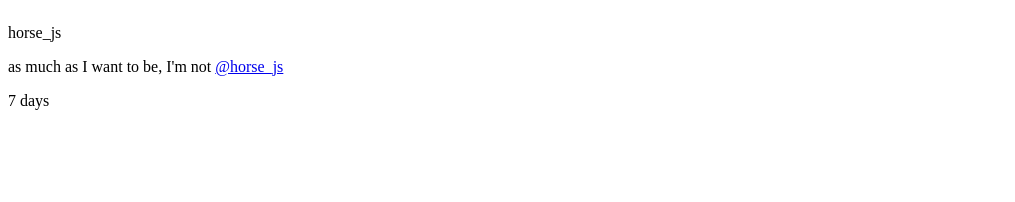
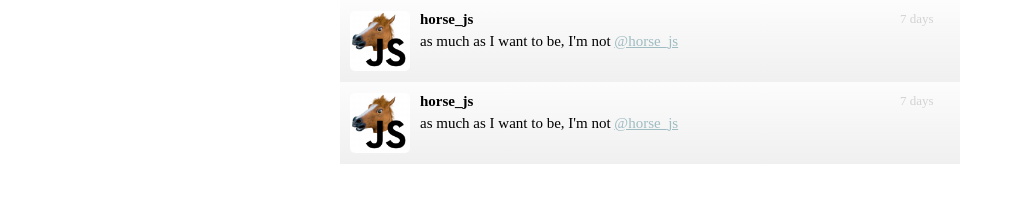
Before and after one commit to oguzcanhuner/horsejs, a plain HTML site: page index.html in a window 1280 px wide. Shown: the whole page, without its empty margins (0-1015 px from the left). Drawn offline with Linux system fonts and the light colour scheme.

Commit message:
finish styling

```diff
--- a/index.html
+++ b/index.html
@@ -3,16 +3,31 @@
     <link href="stylesheet.css" rel="stylesheet">
   </head>
   <body>
-    <div class="container-responsive">
-      <div class="columns-1-12">
-        <img></img>
+    <div class="container">
+      <div class="row">
+        <div class="columns-1-10">
+          <img src="horse-js.png"></img>
+        </div>
+        <div class="columns-8-10">
+          <p class="bold">horse_js</p>
+          <p>as much as I want to be, I'm not <a href="#">@horse_js</a></p>
+        </div>
+        <div class="columns-1-10">
+          <p class="small faded">7 days</p>
+        </div>
       </div>
-      <div class="columns-10-12">
-        <p class="bold">horse_js</p>
-        <p>as much as I want to be, I'm not <a href="#">@horse_js</a></p>
-      </div>
-      <div class="columns-1-12">
-        <p class="small faded">7 days</p>
+
+      <div class="row">
+        <div class="columns-1-10">
+          <img src="horse-js.png"></img>
+        </div>
+        <div class="columns-8-10">
+          <p class="bold">horse_js</p>
+          <p>as much as I want to be, I'm not <a href="#">@horse_js</a></p>
+        </div>
+        <div class="columns-1-10">
+          <p class="small faded">7 days</p>
+        </div>
       </div>
     </div>
   </body>
--- a/stylesheet.css
+++ b/stylesheet.css
@@ -0,0 +1,65 @@
+body{
+  margin: 0;
+  padding: 0;
+}
+
+img{
+  width: 100%;
+  border-radius: 5px;
+}
+
+p{
+  padding: 0 10px;
+  padding-bottom: 5px;
+  margin: 0;
+  font-size: 15px;
+}
+
+a{
+  color: #9FBCC2;
+}
+
+.bold{ font-weight: bold; }
+.small{ font-size: 13px; }
+.faded{ color: lightgrey; }
+
+.container{
+  max-width: 600px;
+  margin: auto;
+}
+
+.row{
+  /* IE10 Consumer Preview */
+  background-image: -ms-linear-gradient(top, #FCFCFC 0%, #F0F0F0 100%);
+
+  /* Mozilla Firefox */
+  background-image: -moz-linear-gradient(top, #FCFCFC 0%, #F0F0F0 100%);
+
+  /* Opera */
+  background-image: -o-linear-gradient(top, #FCFCFC 0%, #F0F0F0 100%);
+
+  /* Webkit (Safari/Chrome 10) */
+  background-image: -webkit-gradient(linear, left top, left bottom, color-stop(0, #FCFCFC), color-stop(1, #F0F0F0));
+
+  /* Webkit (Chrome 11+) */
+  background-image: -webkit-linear-gradient(top, #FCFCFC 0%, #F0F0F0 100%);
+
+  /* W3C Markup, IE10 Release Preview */
+  background-image: linear-gradient(to bottom, #FCFCFC 0%, #F0F0F0 100%);
+
+  width: 100%;
+  overflow: hidden;
+  padding: 10px;
+  border-top: solid 1px #FCFCFC;
+  border-bottom: solid 1px #F0F0F0;
+}
+
+.columns-1-10{
+  width: 10%;
+  float: left;
+}
+
+.columns-8-10{
+  width: 80%;
+  float: left;
+}
```
Also changed, not shown: horse-js.png (added).
